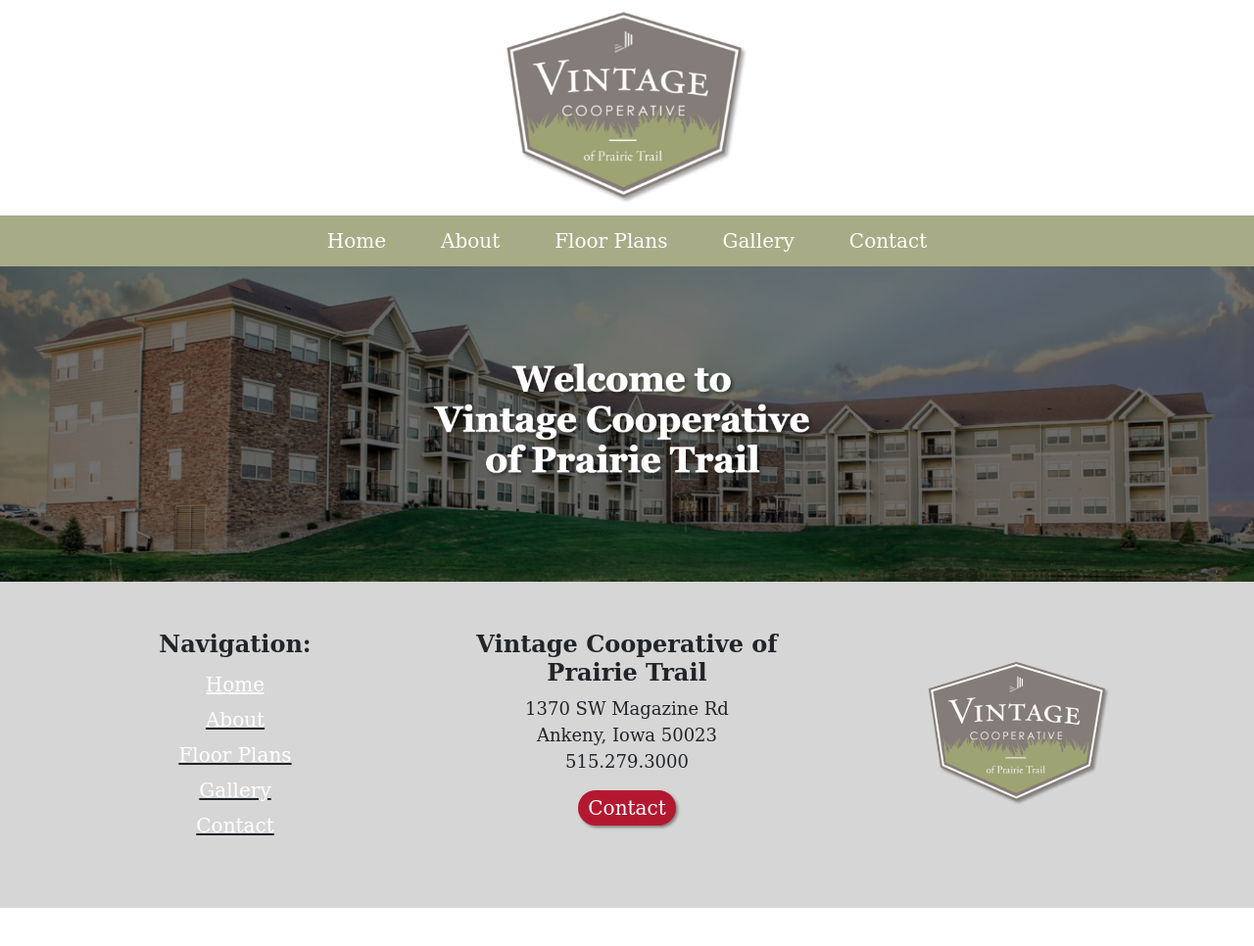
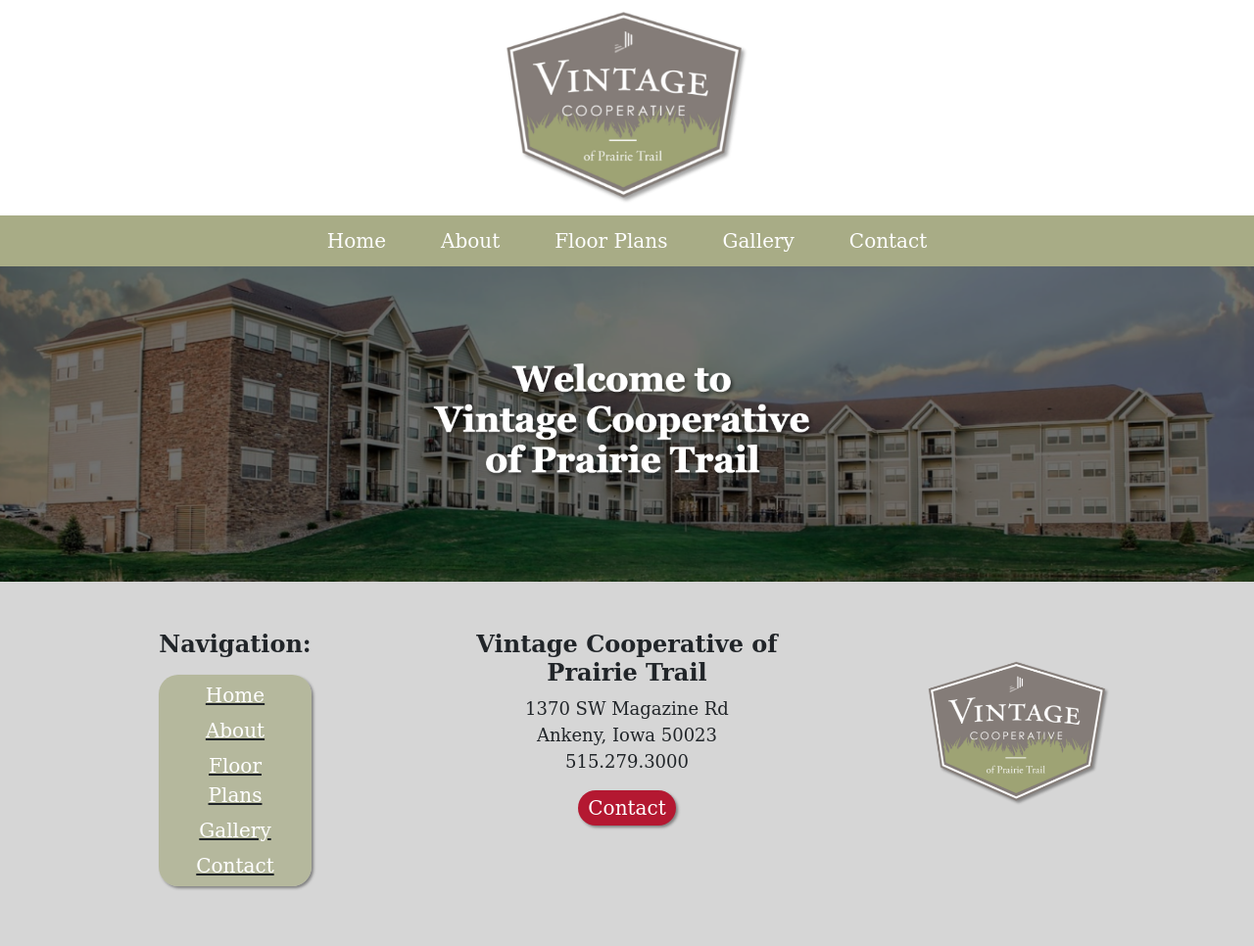
Before and after one commit to vintagecoop/project-vintagecoop, a plain HTML site: page coopTemplate.html in a window 1280 px wide. Shown: the whole page at 98% size. Before the commit the page ends 927 px from the top, so only its background shows below. Drawn offline with nearby package versions, Linux system fonts and the light colour scheme.

Commit message:
update nav foot
update nav foot

```diff
--- a/coopTemplate.html
+++ b/coopTemplate.html
@@ -63,13 +63,15 @@
 			<h4><strong>Navigation:</strong></h4>
 
 			<p>
+				<div id="divFootNav">
 					<u>
-					<a class="nav-link" href="index.html"><u>Home</u></a>
+						<a class="nav-link" href="index.html">Home</a>
 						<a class="nav-link" href="ourStory.html">About</a>
 						<a class="nav-link" href="floor-plans.html">Floor Plans</a>
 						<a class="nav-link" href="gallery.html">Gallery</a>
 						<a class="nav-link" href="contact.php">Contact</a>
 					</u>
+				</div>
 			</p>
 		</div>
 
--- a/coopTemplateStyle.css
+++ b/coopTemplateStyle.css
@@ -85,6 +85,21 @@ footer{
 		width: 100%;
 		}
 
+#divFootNav{
+	border-radius: 20px;
+	background-color: rgba(168,172,134,0.71);
+	width: 42%;
+	margin-left: auto;
+	margin-right: auto;
+	padding-top: 3px;
+	padding-bottom: 3px;
+	box-shadow: 2px 2px 3px grey;
+}
+
+#navFoot p{
+	text-shadow: 2px 2px 5px hsla(0,0%,54%,1.00);
+}
+
 
 .custom-toggler .navbar-toggler-icon {
 
@@ -122,5 +137,9 @@ footer{
 		margin-bottom: 50px;
 	}
 
+	#divFootNav{
+		width: 50%;
+}
+
 
 }
```
Lines whose indentation alone changed are shown as unchanged.
